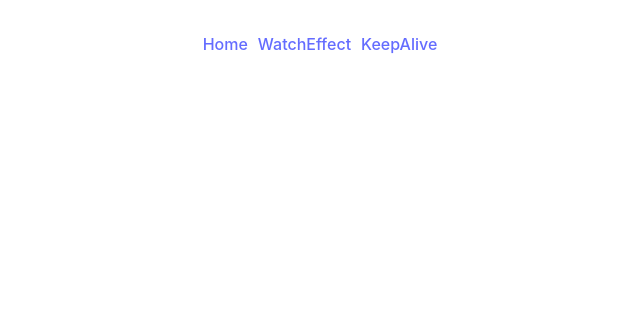
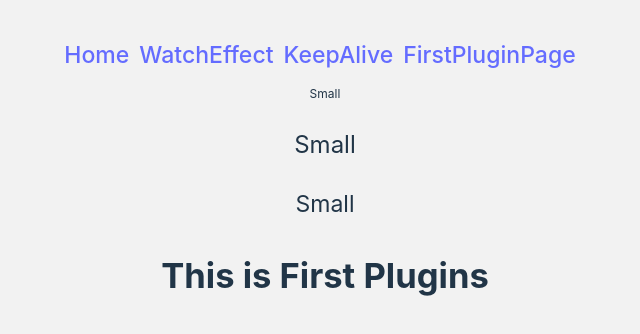
Before and after one commit to zayar-coding/vue-practise, a Vue app: page /firstplugin in a window 1280 px wide. Shown: the top 334 px of the page, without its empty margins (315-955 px from the left). Built offline with nearby package versions, Linux system fonts and the light colour scheme.

Commit message:
add myfirstplugin

```diff
--- a/package.json
+++ b/package.json
@@ -9,7 +9,8 @@
     "preview": "vite preview"
   },
   "dependencies": {
-    "vue": "^3.3.4"
+    "vue": "^3.3.4",
+    "vue-router": "^4.2.4"
   },
   "devDependencies": {
     "@vitejs/plugin-vue": "^4.2.3",
--- a/src/App.vue
+++ b/src/App.vue
@@ -1,9 +1,10 @@
 <script>
 import TabsVue from './components/KeepAlive/Tabs.vue'
+import MyHeader from './components/myHeader.vue'
 import TypingWatcher from './components/WatcherEffect/TypingWatcher.vue'
 
 export default {
-  components:{ TabsVue, TypingWatcher },
+  components:{ TabsVue, TypingWatcher, MyHeader },
   setup() {
 
   }
@@ -17,7 +18,7 @@ export default {
   <router-link to="/" class="r-link">Home</router-link>
   <router-link to="/watcheffect" class="r-link">WatchEffect</router-link>
   <router-link to="/keepalive" class="r-link">KeepAlive</router-link>
-
+  <router-link to="/firstplugin" class="r-link">FirstPluginPage</router-link>
 
   <router-view></router-view>
 </template>
--- /dev/null
+++ b/src/components/MyHeader.vue
@@ -0,0 +1,15 @@
+<template>
+  <h2>
+    <slot name="title"/>
+  </h2>
+</template>
+
+<script>
+export default {
+
+}
+</script>
+
+<style>
+
+</style>
--- a/src/components/WatcherEffect/TypingWatcher.vue
+++ b/src/components/WatcherEffect/TypingWatcher.vue
@@ -18,7 +18,7 @@ export default {
 
         if (textContent.value.length > 10) {
           stop();
-                  //  watchEffect will be called every time the value of textContent changes util unmounted.
+          //  watchEffect will be called every time the value of textContent changes util unmounted.
           //but if you want to stop sooner
           // watchEffect return stop function so I set a stop variable to call stop function.
           //notice when you stop watchEffect ,it will stop and never run again when text content change is back to 10
--- a/src/main.js
+++ b/src/main.js
@@ -2,7 +2,14 @@ import { createApp } from 'vue'
 import './style.css'
 import App from './App.vue'
 import router from './router'
-
+import MyFirstPlugin from './plugins/MyFirstPlugin'
 const app = createApp(App)
 app.use(router)
+app.use(MyFirstPlugin, {
+  fontSize: {
+    small: 12,
+    medium: 24,
+    largin: 36
+  }//Passing customizable options to  our plugin
+})
 app.mount('#app')
--- /dev/null
+++ b/src/plugins/MyFirstPlugin.js
@@ -0,0 +1,36 @@
+import myHeaderVue from "../components/myHeader.vue";
+
+export default {
+  install: (app, options) => {
+    app.component('my-header', myHeaderVue) //global component ,
+    //so when you use it, you don't need to import it just write my-header
+
+    //global directive
+    app.directive("font-size", (el, binding, vnode) => {
+      var size = 16;
+      switch (binding.arg) {
+        case "small":
+          size = options.fontSize.small; //Passing customizable options to  our plugin from main.js
+          break;
+        case "large":
+          size = options.fontSize.large;
+          break;
+        default:
+          size = options.fontSize.medium;
+          break;
+      }
+      el.style.fontSize = size + "px";
+    })
+    // When you use global directive in component, it names start with v-font-size:argumentName
+    //eg v-font-size:small
+  }
+}
+
+/*
+1. global component
+2. global css in global component
+3. global directive
+4. Passing customizable options to  our plugin from main.js
+5.global mixins to add component functionality
+
+*/
--- a/src/router/index.js
+++ b/src/router/index.js
@@ -1,9 +1,11 @@
 import { createRouter, createWebHistory } from 'vue-router'
 import KeepAlivePage from '../views/KeepAlivePage.vue'
 import WatchEffectPage from '../views/WatchEffectPage.vue'
+import FirstPluginPage from '../views/FirstPluginPage.vue'
 const router = createRouter({
   history: createWebHistory(import.meta.env.BASE_URL),
   routes: [
+
     {
       path: '/keepalive',
       name: 'KeepAlive',
@@ -13,6 +15,11 @@ const router = createRouter({
       path: '/watcheffect',
       name: 'watchEffect',
       component: WatchEffectPage
+    },
+    {
+      path: '/firstplugin',
+      name: 'FirstPlugin',
+      component: FirstPluginPage
     }
   ]
 })
--- /dev/null
+++ b/src/views/FirstPluginPage.vue
@@ -0,0 +1,29 @@
+<template>
+  <p v-font-size:small>Small</p>
+    <p v-font-size:medium>Small</p>
+
+    <p v-font-size:large>Small</p>
+    <my-header>
+      <template #title>
+          This is First Plugins
+        </template>
+    </my-header>
+</template>
+
+<script>
+
+export default {
+
+
+}
+</script>
+
+<style>
+/* GLobal css becaz you use global component  */
+html,body{
+  font-size: 1.2em;
+  background: #f2f2f2;
+}
+
+
+</style>
```
